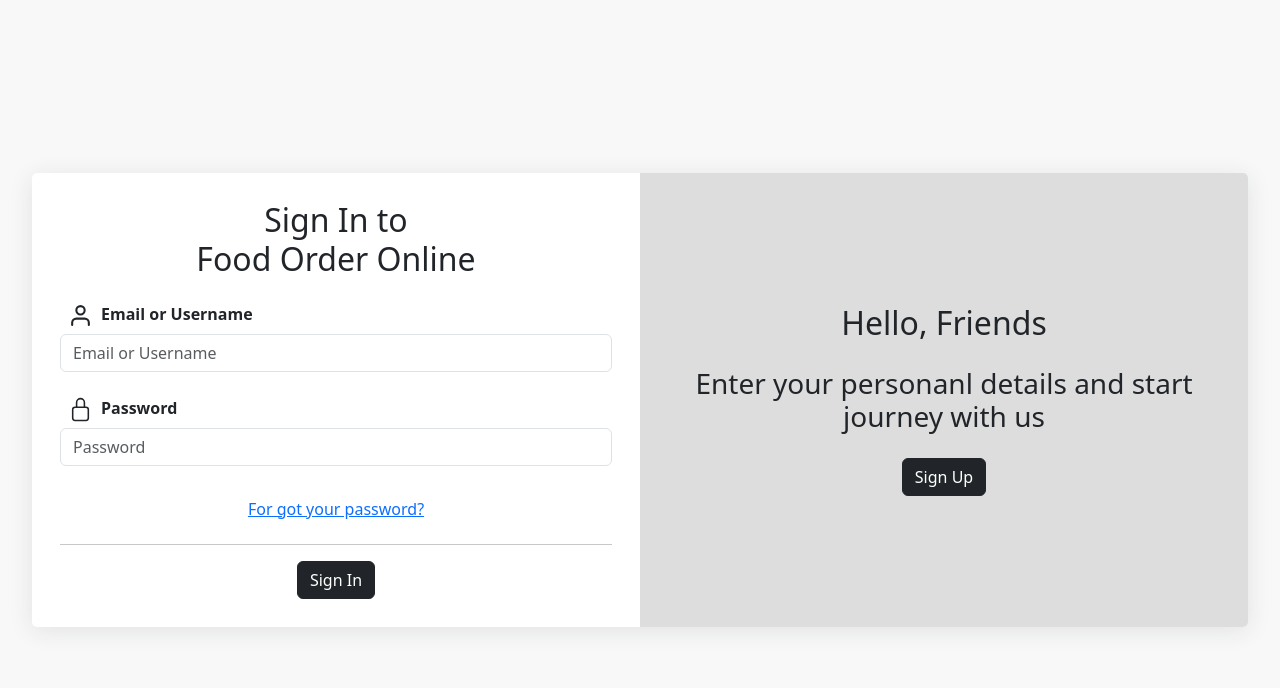
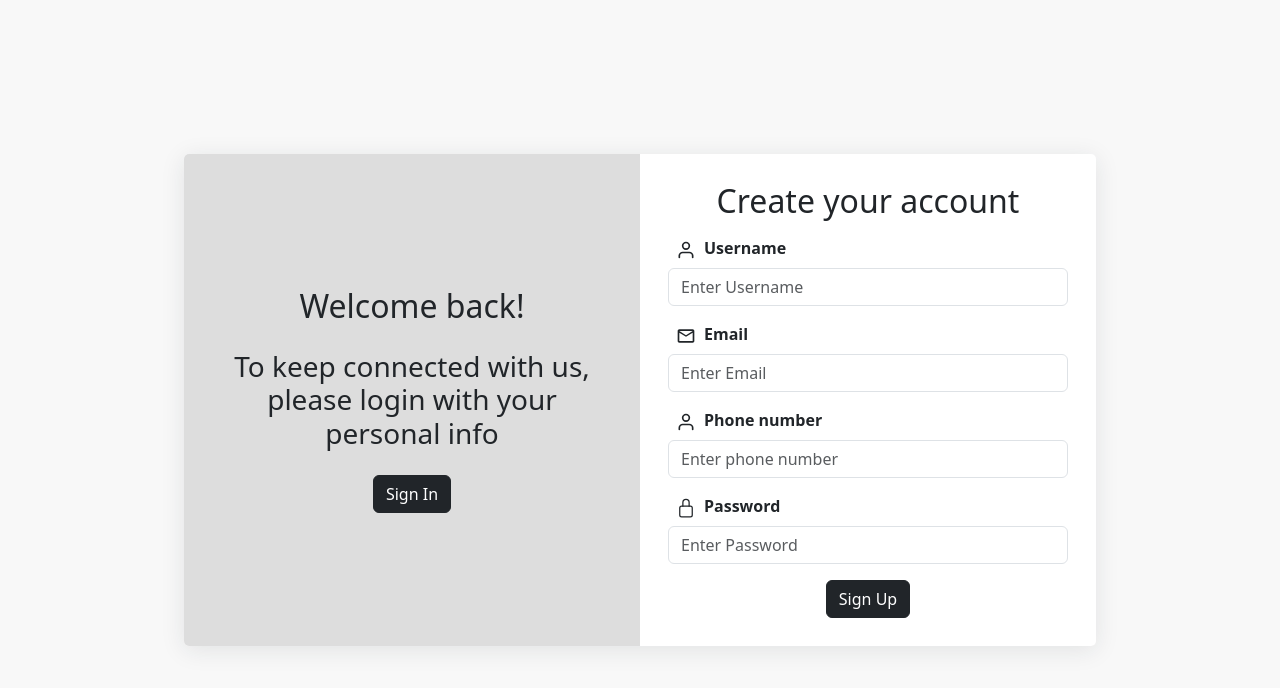
Before and after one commit to B-MNSN/food_order_online_frontend, a React (Vite) app: page /auth in a window 1280 px wide. Both pictures are taken after a click on the button "Sign Up". Shown: the top 688 px of the page. Built offline with nearby package versions, Linux system fonts and the light colour scheme.

Commit message:
Add sign up component and create animation swich panel sign in, sing up

```diff
--- a/src/components/SignIn.jsx
+++ b/src/components/SignIn.jsx
@@ -9,13 +9,13 @@ const SignIn = () => {
         <>
             <h2 className='text-center'>Sign In to <br/> Food Order Online</h2>
             <Form>
-                <Form.Group className="mt-3 mb-4" controlId="exampleForm.ControlInput1">
-                    <FiUser size={25} className='mx-2'/>
+                <Form.Group className="mt-3 mb-4" controlId="signin-email">
+                    <FiUser size={20} className='mx-2'/>
                     <Form.Label className='fw-semibold'>Email or Username</Form.Label>
                     <Form.Control type="email" placeholder="Email or Username" />
                 </Form.Group>
-                <Form.Group className="mb-4" controlId="exampleForm.ControlInput1">
-                    <IoLockClosedOutline size={25} className='mx-2'/>
+                <Form.Group className="mb-4" controlId="signin-pw">
+                    <IoLockClosedOutline size={20} className='mx-2'/>
                     <Form.Label className='fw-semibold'>Password</Form.Label>
                     <Form.Control type="password" placeholder="Password" />
                 </Form.Group>
--- /dev/null
+++ b/src/components/SignUp.jsx
@@ -0,0 +1,41 @@
+import React from 'react';
+import Form from 'react-bootstrap/Form';
+import Button from 'react-bootstrap/Button';
+import { FiUser } from "react-icons/fi";
+import { IoLockClosedOutline } from "react-icons/io5";
+import { MdOutlineEmail } from "react-icons/md";
+
+const SignUp = () => {
+    return (
+        <>
+            <h2 className='text-center'>Create your account</h2>
+            <Form>
+                <Form.Group className="mt-2 mb-3" controlId="signup-username">
+                    <FiUser size={20} className='mx-2' />
+                    <Form.Label className='fw-semibold'>Username</Form.Label>
+                    <Form.Control type="text" placeholder="Enter Username" />
+                </Form.Group>
+                <Form.Group className="mt-2 mb-3" controlId="signup-email">
+                    <MdOutlineEmail size={20} className='mx-2' />
+                    <Form.Label className='fw-semibold'>Email</Form.Label>
+                    <Form.Control type="email" placeholder="Enter Email" />
+                </Form.Group>
+                <Form.Group className="mt-2 mb-3" controlId="signup-phonnumber">
+                    <FiUser size={20} className='mx-2' />
+                    <Form.Label className='fw-semibold'>Phone number</Form.Label>
+                    <Form.Control type="text" placeholder="Enter phone number" />
+                </Form.Group>
+                <Form.Group className="mt-2 mb-3" controlId="signup-pw">
+                    <IoLockClosedOutline size={20} className='mx-2' />
+                    <Form.Label className='fw-semibold'>Password</Form.Label>
+                    <Form.Control type="password" placeholder="Enter Password" />
+                </Form.Group>
+
+
+                <Button variant="dark" className='d-block mx-auto'>Sign Up</Button>
+            </Form>
+        </>
+    );
+};
+
+export default SignUp;
--- a/src/pages/AuthPage.jsx
+++ b/src/pages/AuthPage.jsx
@@ -1,21 +1,28 @@
 import React, { useState } from 'react';
 import SignIn from '../components/SignIn';
+import SignUp from '../components/SignUp';
 import Button from 'react-bootstrap/Button';
 import '../sass/authPage.scss';
 
 function AuthPage() {
+    const [isSignUp, setIsSignUp] = useState(false);
 
     return (
         <div className='box-auth'>
-            <div className="sign-in-panel">
-                <div className='box-form-signin'>
-                    <SignIn/>
+            <div className={isSignUp ? "sign-up-panel" : "sign-in-panel"}>
+                <div className='box-form'>
+                    {isSignUp ? <SignUp /> : <SignIn />}
                 </div>
                 <div className='box-des'>
-                    <h2>Hello, Friends</h2>
-                    <h3>Enter your personanl details
-                        and start journey with us</h3>
-                    <Button variant="dark">Sign Up</Button>
+                    <h2>{isSignUp ? "Welcome back!" : "Hello, Friends"}</h2>
+                    <h3>
+                        {isSignUp
+                        ? "To keep connected with us, please login with your personal info"
+                        : "Enter your personal details and start your journey with us"}
+                    </h3>
+                    <Button variant="dark" onClick={() => setIsSignUp(!isSignUp)}>
+                        {isSignUp ? "Sign In" : "Sign Up"}
+                    </Button>
                 </div>
             </div>
         </div>
--- a/src/sass/authPage.scss
+++ b/src/sass/authPage.scss
@@ -4,17 +4,18 @@
     flex-direction: column;
     justify-content: center;
     align-items: center;
-    .sign-in-panel {
+    .sign-in-panel, .sign-up-panel {
         display: flex;
         box-shadow: 0 4px 24px 0 rgba(34, 41, 47, .1);
         background-color: #fff;
         border-radius: 5px;
-        width: 100%;
-        .box-form-signin {
+        width: 75%;
+        .box-form {
             display: flex;
             flex-direction: column;
             padding: 1.75rem;
             width: 50%;
+            transition: all 1s;
         }
         .box-des {
             background-color: #ddd;
@@ -28,8 +29,20 @@
             text-align: center;
             padding: 1.5rem;
             gap: 1rem;
-
+            transition: all 1s;
         }
 
     }
+    .sign-up-panel {
+        .box-form {
+            transform: translateX(100%);
+        }
+        .box-des {
+            border-top-right-radius: unset;
+            border-bottom-right-radius: unset;
+            border-top-left-radius: 5px;
+            border-bottom-left-radius: 5px;
+            transform: translateX(-100%);
+        }
+    }
 }
```
